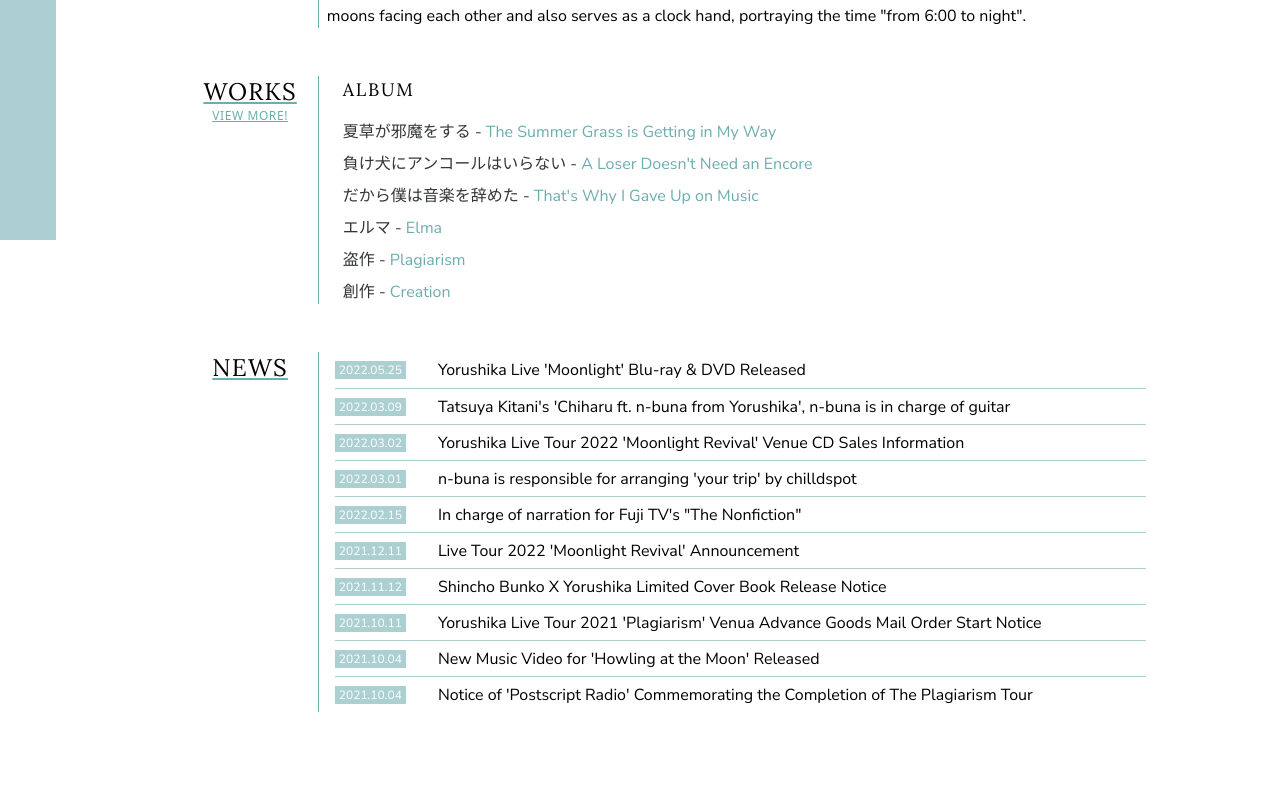
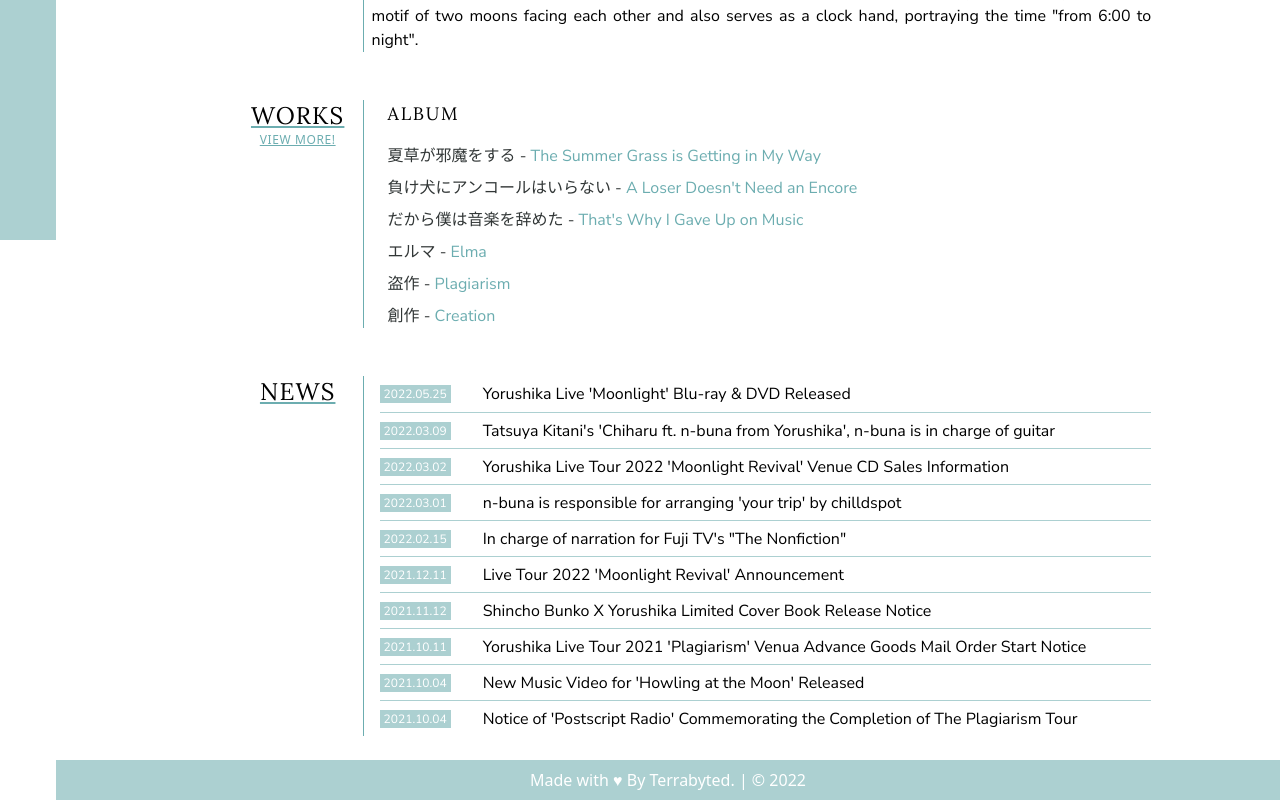
Before and after one commit to wahyu-pranata/yorushika-tribute, a Vue app: page / in a window 1280 px wide. Shown: the part 560-1360 px from the top of the page. Before the commit the page ends 1280 px from the top, so only its background shows below. Built offline with nearby package versions, Linux system fonts and the light colour scheme; data requests are answered from the project's data file.

Commit message:
add new component

```diff
--- a/src/App.vue
+++ b/src/App.vue
@@ -5,14 +5,19 @@
     :drawervis="drawerVis"
     @close="this.drawerVis = false"
   />
-  <router-view class="main"></router-view>
+  <div class="main">
+    <router-view></router-view>
+    <Footer/>
+  </div>
 </template>
 
 <script>
+import Footer from './components/Footer.vue';
 import Navbar from "./components/Navbar.vue";
 export default {
   components: {
     Navbar,
+    Footer,
   },
   data() {
     return {
@@ -40,4 +45,7 @@
 .loader {
   @apply text-center font-lora text-lg text-yoru-300;
 }
+#app {
+  @apply overflow-y-hidden
+}
 </style>
--- /dev/null
+++ b/src/components/Footer.vue
@@ -0,0 +1,21 @@
+<template>
+  <footer>
+    <p>Made with &hearts; By Terrabyted. | &copy; 2022</p>
+  </footer>
+</template>
+
+<script>
+export default {
+  name: "Footer"
+}
+</script>
+
+<style scoped>
+  footer {
+    @apply w-full text-center py-2 mt-4 bg-yoru-200
+  }
+  p {
+    @apply text-white
+  }
+
+</style>
```
